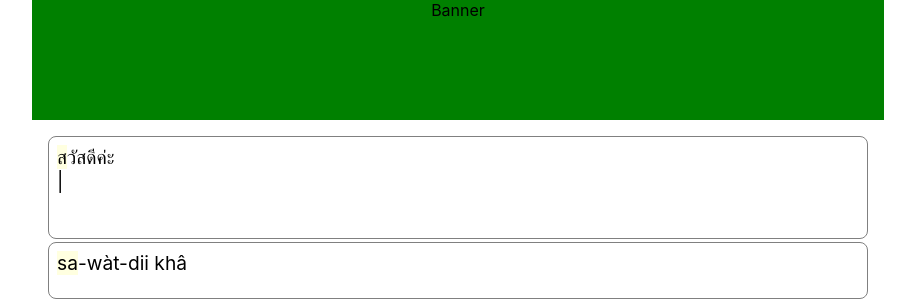
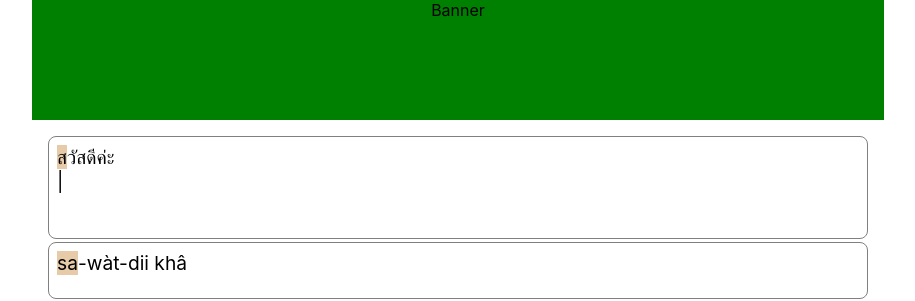
Before and after one commit to alvinlamSL/thai-typing-game, a React (Create React App) app: page / in a window 1280 px wide. Shown: the top 301 px of the page, without its empty margins (182-1097 px from the left). Built offline with nearby package versions, Linux system fonts and the light colour scheme.

Commit message:
Update text highlight colour scheme

```diff
--- a/src/components/TextDisplay/TextDisplay.styles.ts
+++ b/src/components/TextDisplay/TextDisplay.styles.ts
@@ -26,6 +26,16 @@ const styles: Record<string, SxProps> = {
     blinkingCursor: {
         animation: `${blink} 1s steps(5,start) infinite`,
     },
+    textHighlight: {
+        color: '#006600'
+    },
+    textHighlightError: {
+        color: '#B30000'
+    },
+    phonemeHighlight: {
+        background: '#E7CBA9',
+        color: 'black',
+    },
 };
 
 export default styles;
--- a/src/components/TextDisplay/TextDisplay.tsx
+++ b/src/components/TextDisplay/TextDisplay.tsx
@@ -59,7 +59,6 @@ const ThaiScriptDisplay: React.FC<ThaiScriptDisplayProps> = ({
         isCompoundLetter = compoundLetters.includes(enteredText[highlightEnteredTextStartIndex]);
     }
 
-    const letterHighlightColour = backspacesRequired > 0 ? '#FF6161' : '#00ff00';
     return (
         <Grid
             item
@@ -71,7 +70,7 @@ const ThaiScriptDisplay: React.FC<ThaiScriptDisplayProps> = ({
             <Box component='span'>
                 {thaiScript.slice(0, thaiPhonemeStartIndex)}
             </Box>
-            <Box component='span' sx={{ background: '#ffffe0', color: 'black' }}>
+            <Box component='span' sx={{ ...styles?.phonemeHighlight }}>
                 {thaiScript.slice(thaiPhonemeStartIndex, thaiPhonemeEndIndex)}
             </Box>
             <Box component='span'>
@@ -81,7 +80,11 @@ const ThaiScriptDisplay: React.FC<ThaiScriptDisplayProps> = ({
             <Box component='span'>
                 {enteredText.slice(0, highlightEnteredTextStartIndex)}
             </Box>
-            <Box component='span' sx={{ color: letterHighlightColour }}>
+            <Box component='span' sx={
+                backspacesRequired > 0
+                    ? { ...styles?.textHighlightError }
+                    : { ...styles?.textHighlight }
+            }>
                 {`${enteredText.slice(highlightEnteredTextStartIndex)}${lastEnteredLetter}`}
             </Box>
             <Box component='span' sx={{ ...styles?.blinkingCursor }}>
@@ -107,7 +110,7 @@ const EngPhonemeScriptDisplay: React.FC<EngPhonemeScriptDisplayProps> = ({
             <Box component='span'>
                 {engPhonemeScript.slice(0, engPhonemeStartIndex)}
             </Box>
-            <Box component='span' sx={{ background: '#ffffe0', color: 'black' }}>
+            <Box component='span' sx={{ ...styles?.phonemeHighlight }}>
                 {engPhonemeScript.slice(engPhonemeStartIndex, engPhonemeEndIndex)}
             </Box>
             <Box component='span'>
```
